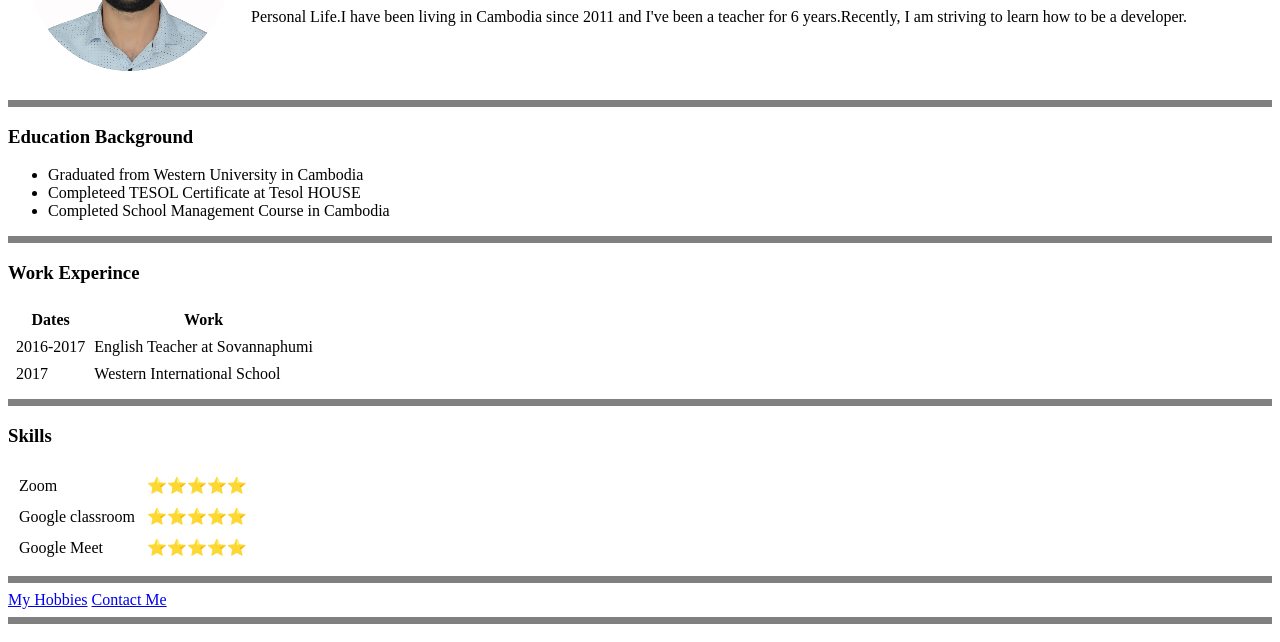
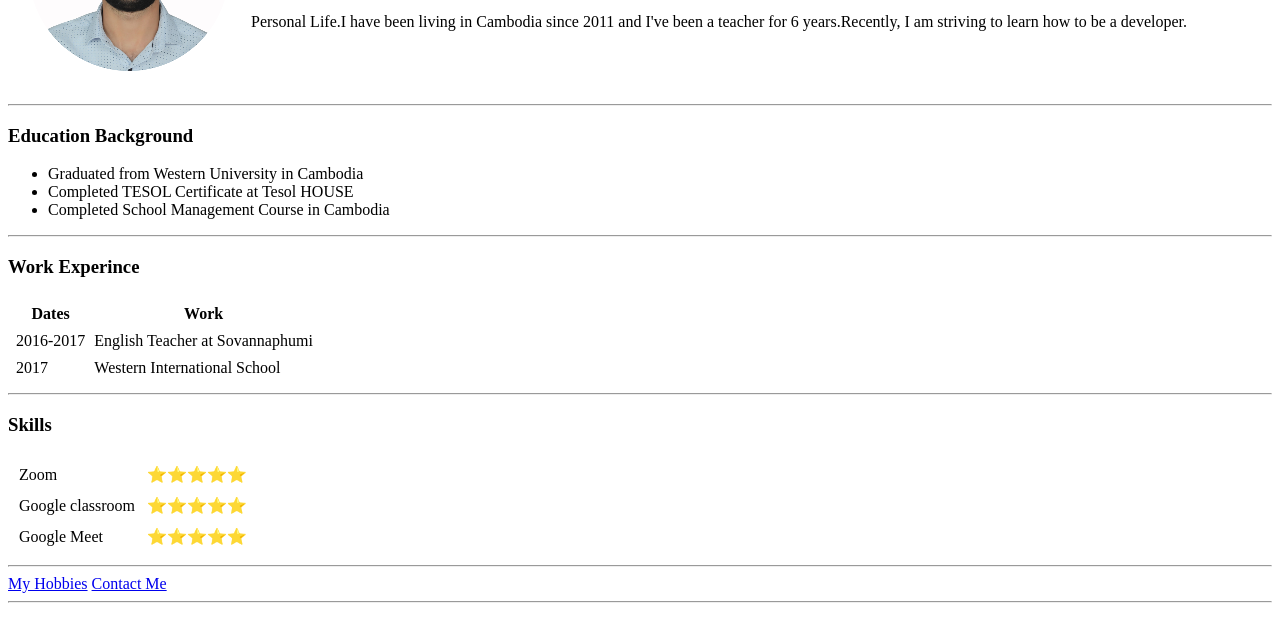
Before and after one commit to kirik46/My-Resume, a plain HTML site: page index.html in a window 1280 px wide. Shown: the part 158-800 px from the top of the page. Drawn offline with Linux system fonts and the light colour scheme.

Commit message:
Add files via upload

```diff
--- a/index.html
+++ b/index.html
@@ -1,8 +1,9 @@
+<!DOCTYPE html>
 <html>
-
 <head>
   <meta charset="utf-8">
   <title>Huseyin's Website</title>
+  <link rel="stylesheet" href="css/styles.css">
 </head>
 
 <body>
@@ -15,15 +16,15 @@
       <p>Personal Life.I have been living in Cambodia since 2011 and I've been a teacher for 6 years.Recently, I am striving to learn how to be a developer.</p></td>
     </tr>
   </table>
-  <hr size="7" noshade />
+  <hr>
 
   <h3>Education Background</h3>
   <ul>
     <li>Graduated from Western University in Cambodia</li>
-    <li>Completeed TESOL Certificate at Tesol HOUSE</li>
+    <li>Completed TESOL Certificate at Tesol HOUSE</li>
     <li>Completed School Management Course in Cambodia</li>
   </ul>
-  <hr size="7" noshade/>
+  <hr>
   <h3>Work Experince</h3>
   <table cellspacing="7">
     <tr>
@@ -39,7 +40,7 @@
      <td>Western International School</td>
     </tr>
   </table>
-  <hr size="7" noshade>
+  <hr>
   <h3>Skills</h3>
   <table cellspacing="10">
     <tr>
@@ -55,10 +56,10 @@
       </tr>
     </tr>
   </table>
-  <hr size="7" noshade>
+  <hr>
    <a href="hobbies.html">My Hobbies</a>
-   <a href="contact-me.html">Contact Me</a>
-<hr size="7" noshade>
+   <a href="Contact-me.html">Contact Me</a>
+<hr>
 </body>
 
 </html>
```
Also changed, not shown: contact-me.html (+2 -1 lines), hobbies.html (+1 -0 lines).
